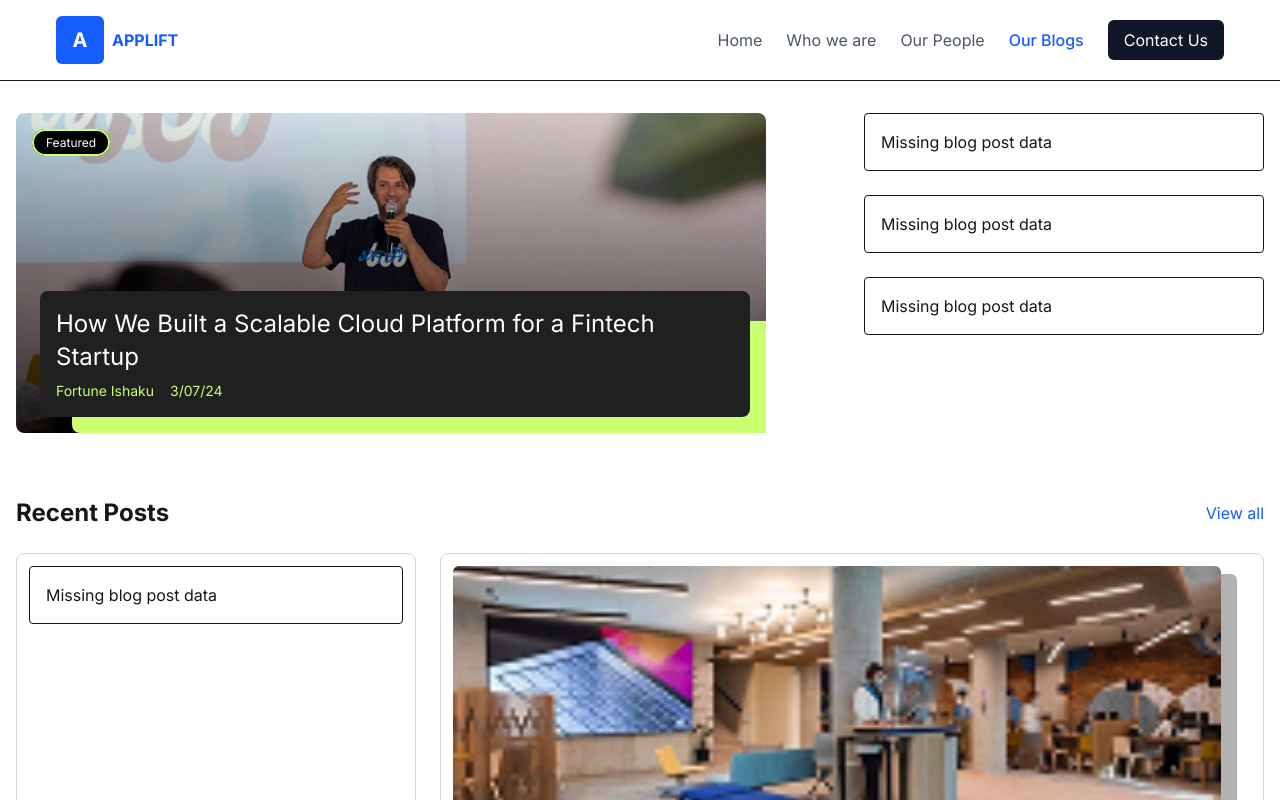
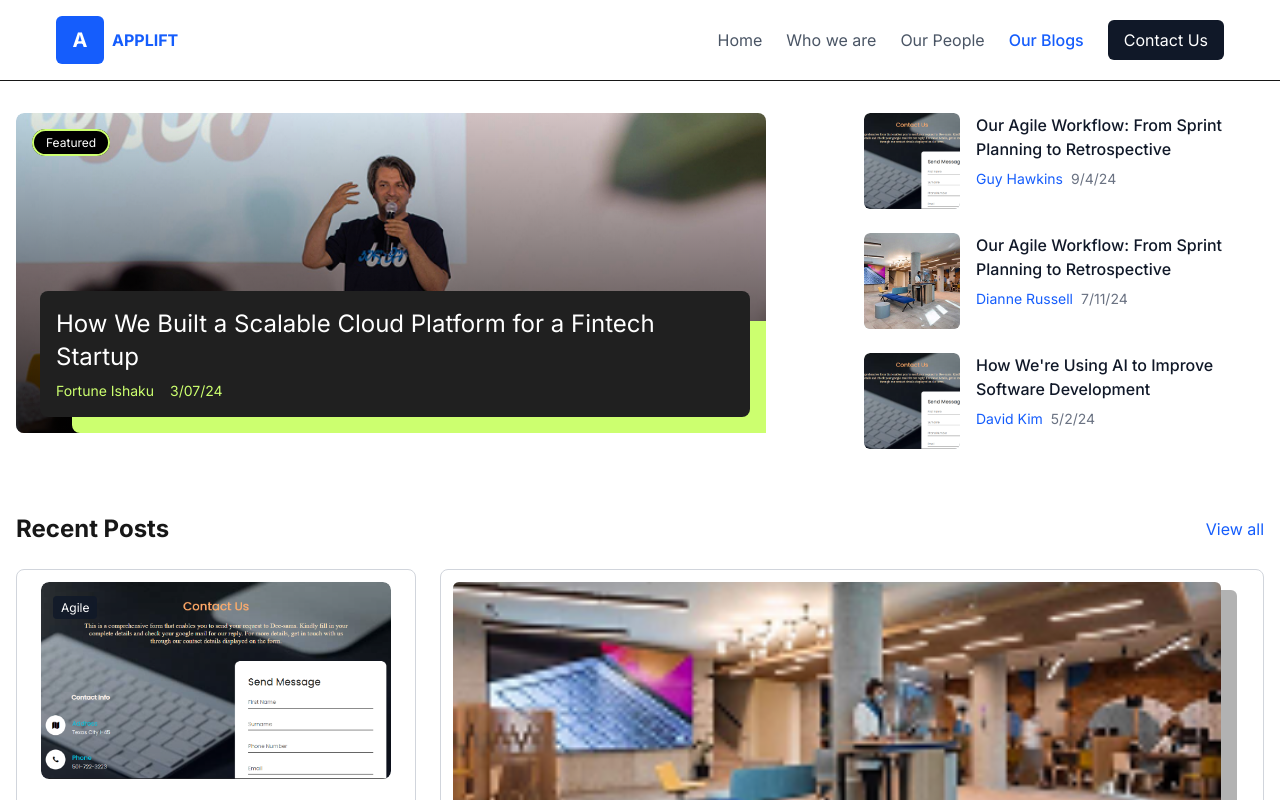
Before and after one commit to AmDeeJhay/Applift-blog, a Next.js app: page /blogs in a window 1280 px wide. Shown: the top 800 px of the page. Built offline with nearby package versions, Linux system fonts and the light colour scheme; no server answers.

Commit message:
style: refactor BlogCard component to improve loading state and error handling; add API route for fetching blog posts by ID

```diff
--- /dev/null
+++ b/src/app/api/blog-posts/[id]/route.ts
@@ -0,0 +1,21 @@
+import { blogPosts } from "@/lib/blog-data";
+import { NextResponse } from "next/server";
+
+export async function GET(
+  request: Request,
+  { params }: { params: { id: string } }
+) {
+  const id = params.id;
+
+  // Find the post by ID from your data source
+  const post = blogPosts.find(post => post.id === id);
+
+  if (!post) {
+    return NextResponse.json(
+      { error: "Blog post not found" },
+      { status: 404 }
+    );
+  }
+
+  return NextResponse.json(post);
+}
--- a/src/components/blog/blog-card.tsx
+++ b/src/components/blog/blog-card.tsx
@@ -6,22 +6,6 @@ import type { BlogPost } from "@/lib/blog-data";
 import { JSX, useState, useEffect } from "react";
 
 type BlogCardVariant = "compact" | "standard" | "featured" | "landscape";
-
-import { GetServerSidePropsContext } from "next";
-
-export async function getServerSideProps(context: GetServerSidePropsContext) {
-  const { id } = context.params || {};
-  const response = await fetch("https://applift-blog-site-production.up.railway.app/", {
-    cache: "no-store", // Ensures fresh data on every request
-  });
-  const post = await response.json();
-
-  return {
-    props: {
-      post,
-    },
-  };
-}
 
 interface BlogCardProps {
   post?: BlogPost;
@@ -32,11 +16,6 @@ interface BlogCardProps {
   image?: string;
   excerpt?: string;
   featured?: boolean;
-  variant?: BlogCardVariant;
-}
-
-interface BlogCardProps {
-  postId: string;
   variant?: BlogCardVariant;
 }
 
@@ -59,43 +38,48 @@ export function BlogCard({
   const postImage = post?.image || image || "/placeholder.svg";
   const postExcerpt = post?.excerpt || excerpt || "";
   const isFeatured = post?.featured || featured;
-  const [loading, setLoading] = useState(true);
-  const [fetchedPost, setFetchedPost] = useState<BlogPost | null>(null);
+  const [loading, setLoading] = useState(!post && !!postId);
+  const [fetchedPost, setFetchedPost] = useState<BlogPost | null>(post || null);
 
   useEffect(() => {
+    // Only fetch if we don't already have the post data and we have an ID
+    if (!post && postId) {
       async function fetchPost() {
         try {
-        const response = await fetch("https://applift-blog-site-production.up.railway.app/", {
-          cache: "no-store", // Ensures fresh data on every request
-        });
+          // Update this URL to your actual API endpoint
+          const response = await fetch(`/https://applift-blog-site-production.up.railway.app/blogs/${postId}`);
           if (!response.ok) {
             throw new Error("Failed to fetch blog post");
           }
           const data = await response.json();
           setFetchedPost(data);
         } catch (error) {
-        console.error(error);
+          console.error("Error fetching blog post:", error);
         } finally {
           setLoading(false);
         }
       }
 
       fetchPost();
-  }, [postId]);
+    }
+  }, [post, postId]);
 
-  // Ensure we have the minimum required props
+  // Use either the provided post or the fetched post
+  const displayPost = post || fetchedPost;
+
+  // Show loading state
   if (loading) {
-    return <div className="p-4 border rounded">Loading...</div>;
+    return <div className="p-4 border rounded animate-pulse bg-gray-100">Loading...</div>;
   }
 
-  if (!postId || !fetchedPost) {
-    console.warn("BlogCard: Missing required 'id' prop");
-    return <div className="p-4 border rounded">Missing blog post data</div>;
+  // Handle missing data case
+  if (!displayPost && postId) {
+    return <div className="p-4 border rounded text-red-500">Error loading blog post</div>;
   }
 
+  // Featured variant
   if (variant === "featured") {
     return (
-
       <div className="relative h-[400px] w-full overflow-hidden rounded-lg">
         <Image
           src={postImage || "/assets/images/featured-img.png"}
@@ -122,24 +106,28 @@ export function BlogCard({
     );
   }
 
+  // Standard variant
   if (variant === "standard") {
     return (
-
       <div className="flex flex-col h-[350px] max-w-[350px] mx-auto">
         <div className="relative aspect-video w-full overflow-hidden rounded-lg mb-4">
+          {/* Shadow effect underneath image */}
+          <div className="absolute w-full aspect-video bg-gray-900 rounded-lg bottom-0 translate-y-2 opacity-30"></div>
+          <div className="relative w-full aspect-video overflow-hidden rounded-lg">
             <Image
               src={postImage || "/assets/images/sideA.png"}
               alt={postTitle || "Blog post"}
               fill
               className="object-cover hover:scale-105 transition-transform duration-300"
             />
-          {post?.category && (
+            {displayPost?.category && (
               <div className="absolute top-3 left-3">
                 <span className="bg-gray-900/80 text-white text-xs px-2 py-1 rounded">
-                {post.category}
+                  {displayPost.category}
                 </span>
               </div>
             )}
+          </div>
         </div>
         <div className="flex-1 flex flex-col">
           <Link href={`/blogs/${postId}`} className="group">
@@ -157,22 +145,26 @@ export function BlogCard({
     );
   }
 
-
+  // Landscape variant
   if (variant === "landscape") {
     return (
       <div className="justify-between flex p-4">
-      <div className="flex flex-col h-[250px] overflow-hidden  rounded-lg gap-4">
+        <div className="flex flex-col h-[250px] overflow-hidden rounded-lg gap-4">
           <div className="relative w-full h-full overflow-hidden rounded-lg flex justify-center items-center">
+            {/* Shadow effect underneath image */}
+            <div className="absolute w-full h-full bg-gray-900 rounded-lg bottom-0 translate-y-2 opacity-30"></div>
+            <div className="relative w-full h-full overflow-hidden rounded-lg">
               <Image
                 src={postImage || "/assets/images/sideA.png"}
                 alt={postTitle || "Blog post"}
                 fill
                 className="object-cover hover:scale-105 transition-transform duration-300"
               />
-          {post?.category && (
+            </div>
+            {displayPost?.category && (
               <div className="absolute top-3 left-3">
                 <span className="bg-gray-900/80 text-white text-xs px-2 py-1 rounded">
-                {post.category}
+                  {displayPost.category}
                 </span>
               </div>
             )}
@@ -195,19 +187,20 @@ export function BlogCard({
     );
   }
 
-
-
-
   // Default compact variant
   return (
     <Link href={`/blogs/${postId}`} className="flex gap-4 group">
       <div className="relative w-24 h-24 flex-shrink-0 overflow-hidden rounded-md">
+        {/* Shadow effect underneath image */}
+        <div className="absolute w-24 h-24 bg-gray-900 rounded-md bottom-0 translate-y-1 opacity-30"></div>
+        <div className="relative w-24 h-24 overflow-hidden rounded-md">
           <Image
             src={postImage || "/assets/images/pics.png"}
             alt={postTitle || "Blog post"}
             fill
             className="object-cover group-hover:scale-105 transition-transform duration-300"
           />
+        </div>
       </div>
       <div className="flex-1">
         <h3 className="font-medium text-gray-900 line-clamp-2 group-hover:text-blue-600 transition-colors">
```
Lines whose indentation alone changed are shown as unchanged.
